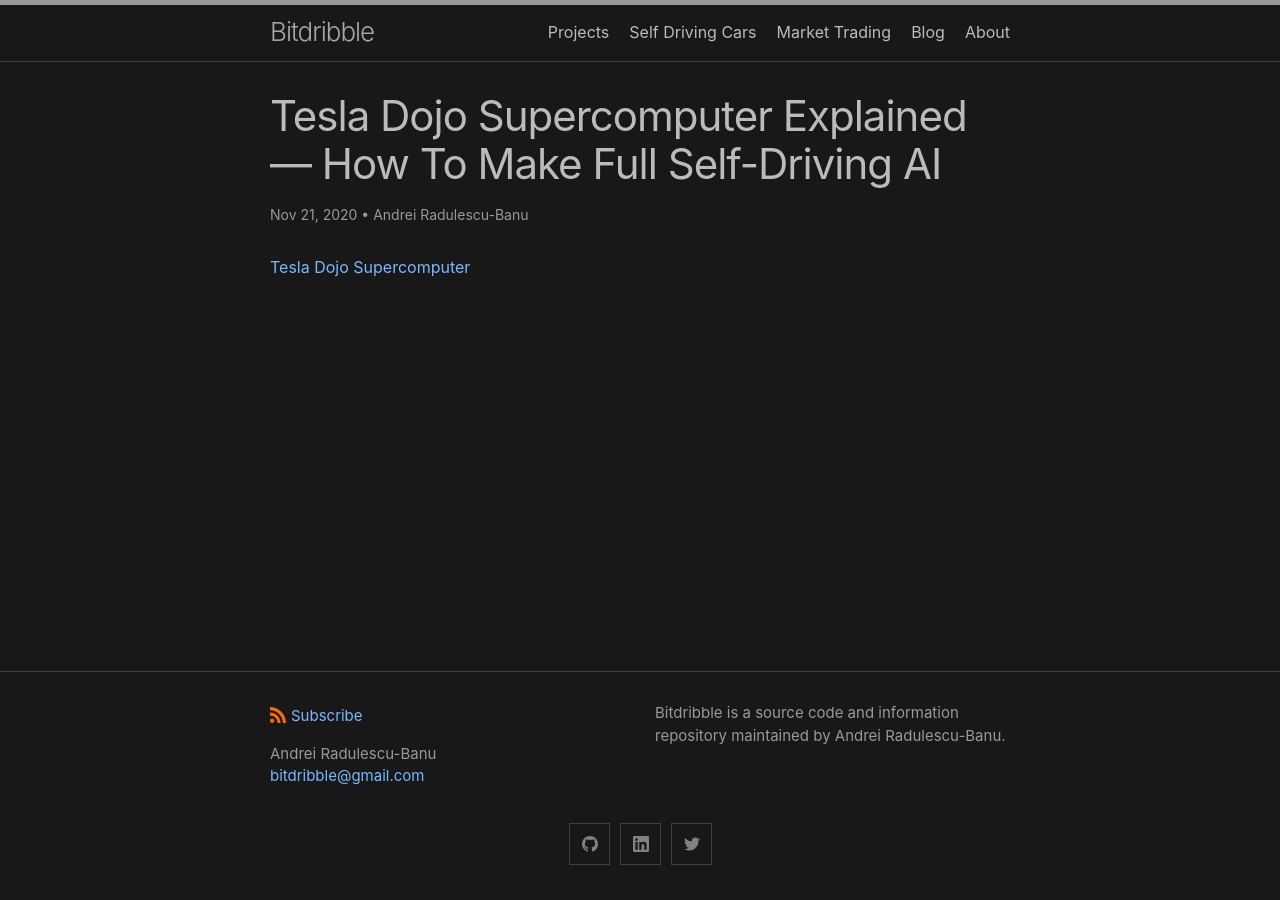
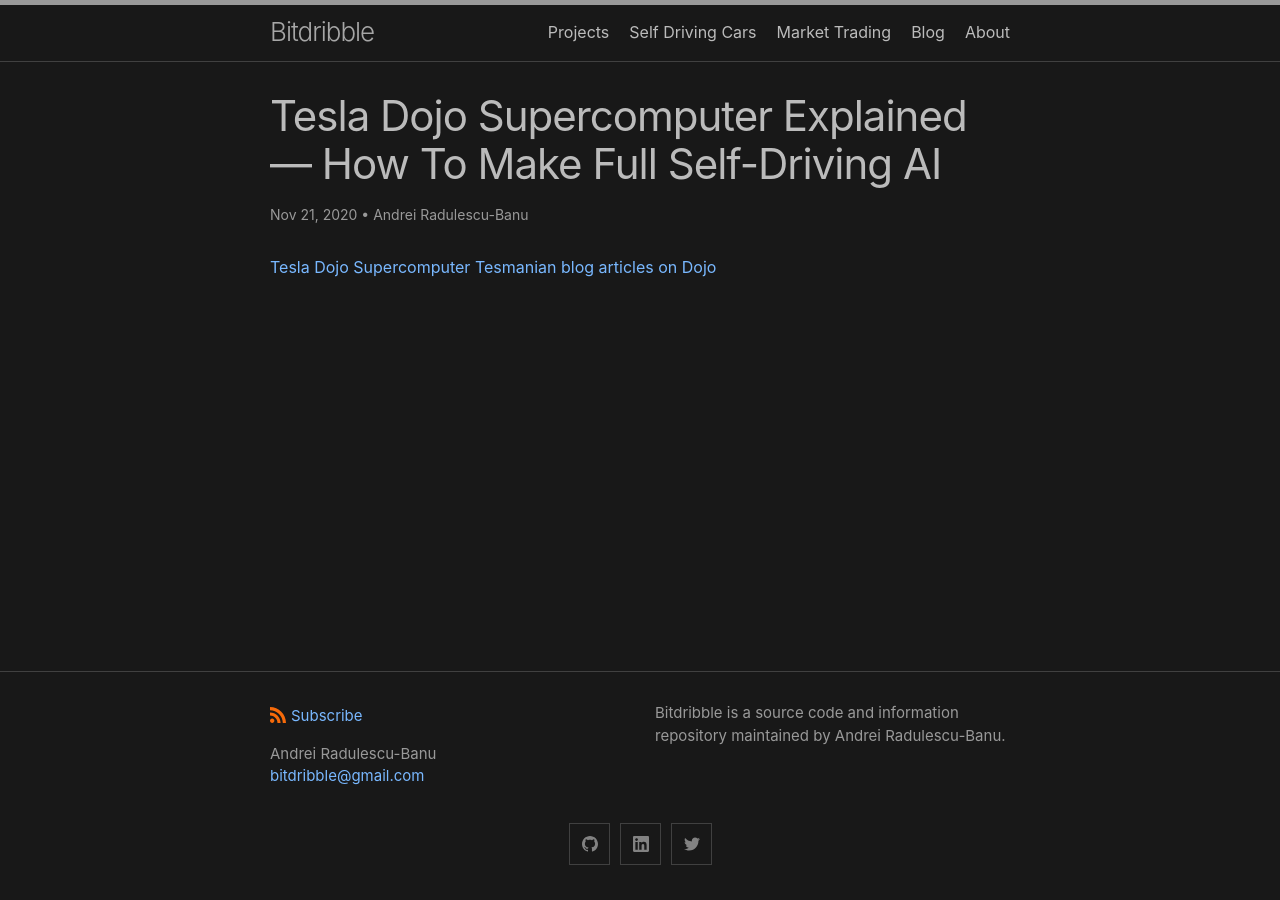
Before and after one commit to analytiq-hub/sigagent.github.io, a Jekyll site: the page built from self_driving_cars/_posts/2020-11-21-tesla-dojo.md, in a window 1280 px wide. Built offline with Jekyll 4.4.1, drawn with Linux system fonts in a browser that asks for light colours.

Commit message:
*** empty log message ***

```diff
--- a/self_driving_cars/_posts/2020-11-21-tesla-dojo.md
+++ b/self_driving_cars/_posts/2020-11-21-tesla-dojo.md
@@ -5,3 +5,4 @@ author:
 - Andrei Radulescu-Banu
 ---
 [Tesla Dojo Supercomputer](https://cleantechnica.com/2020/11/21/tesla-dojo-supercomputer-explained-how-to-make-full-self-driving-ai/)
+[Tesmanian blog articles on Dojo](https://www.tesmanian.com/search?q=dojo)
```
